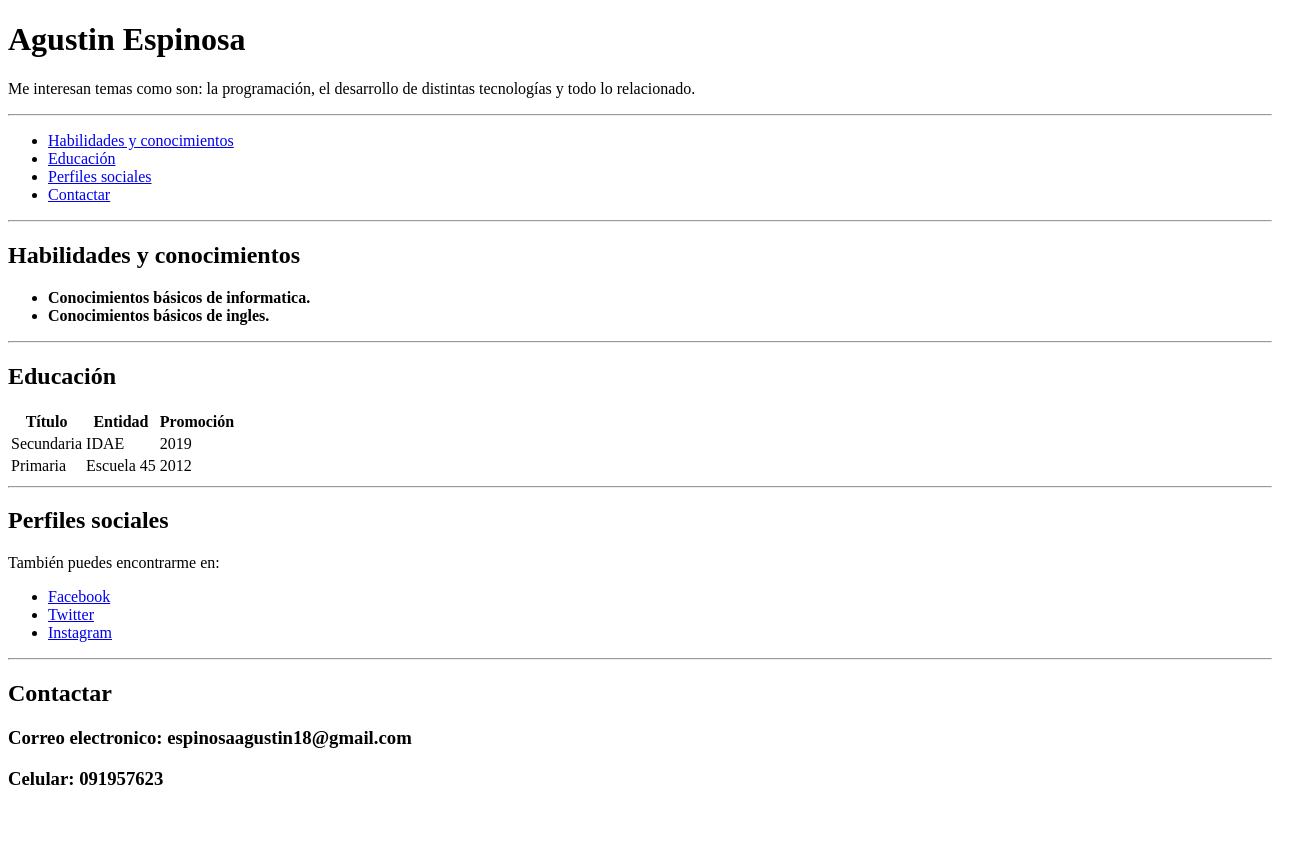
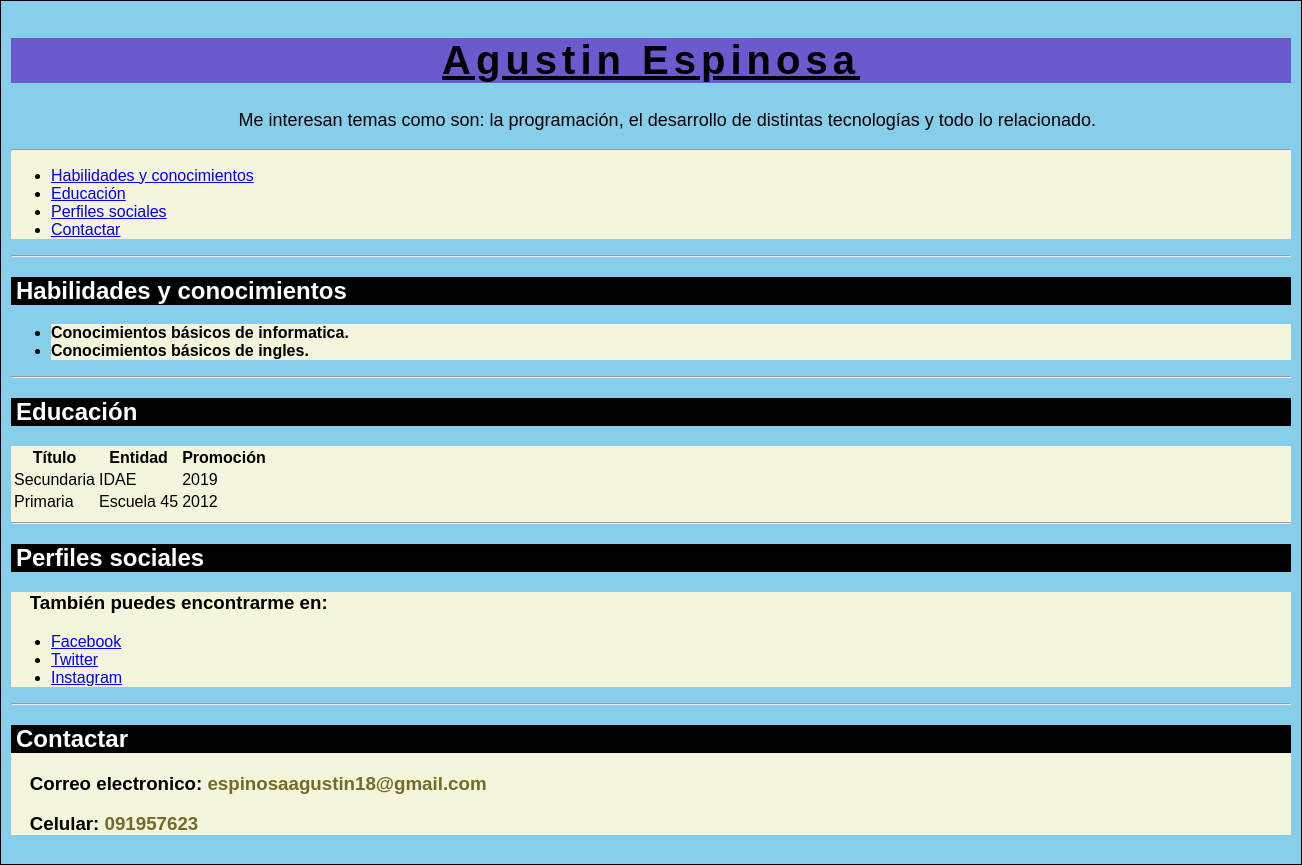
Before and after one commit to tintin-18/Curriculum-Vitae, a plain HTML site: page CV.html in a window 1280 px wide. Shown: the whole page, 1302 px wide, since content can reach past the window. Before the commit the page ends 809 px from the top, so only its background shows below. Drawn offline with Linux system fonts and the light colour scheme.

Commit message:
Actualizacion de estilo.

```diff
--- a/CV.html
+++ b/CV.html
@@ -1,27 +1,31 @@
 <!DOCTYPE html>
 <html>
     <head>
+      <meta http-equiv="Content-Type" content="text/html; charset=utf-8"></meta>
+      <link href="cv.css" rel="stylesheet" type="text/css">
     </head>
 <body>
 <h1>Agustin Espinosa</H1>
 <P>Me interesan temas como son: la programación, el desarrollo de distintas tecnologías y todo lo relacionado.</p>
-    <hr>
-        <P><ul>
+  <div>
+  <hr>
+        <ul>
             <li type="disc"><a href="#hc"> Habilidades y conocimientos </a></li>
             <li type="disc"><a href="#e"> Educación </a></li>
             <li type="disc"><a href="#ps"> Perfiles sociales </a></li>
             <li type="disc"><a href="#c"> Contactar </a></li>
-        </ul></p>
+        </ul>
+  </div>
 
 <hr>
 <h2 id="hc">Habilidades y conocimientos</h2>
-<ul>
+<ul><div>
     <li type="disc"> <strong>Conocimientos básicos de informatica.</strong> </li>
-    <li type="disc"> <strong>Conocimientos básicos de ingles.</strong> </li>
+    <li type="disc"> <strong>Conocimientos básicos de ingles.</strong> </li></div>
 </ul>
 <hr>
 <h2 id="e">Educación</h2>
-<table>
+<div><table>
     <thead>
     <tr>
       <th>Título</th>
@@ -43,16 +47,21 @@
   </tbody>
 </table>
 <hr>
+</div>
 <h2 id="ps">Perfiles sociales</h2>
-<P>También puedes encontrarme en:</P>
-<P><ul>
+<div>
+<h3>También puedes encontrarme en:</h3>
+<ul>
     <li type="disc"><a href="https://www.facebook.com/tintin.lvs/"> Facebook </a></li>
     <li type="disc"><a href="https://twitter.com/tintin__aaaa"> Twitter </a></li>
     <li type="disc"><a href="https://www.instagram.com/tintin_aaaa/"> Instagram </a></li>
-</ul></p>
+</ul>
+</div>
 </body>
 </html>
 <hr>
+<div>
 <h2 id="c">Contactar</h2>
-<h3>Correo electronico: espinosaagustin18@gmail.com</h3>
-<h3> Celular: 091957623</h3>
+<h3>Correo electronico: <datos>espinosaagustin18@gmail.com</h3></datos>
+<h3> Celular: <datos>091957623</datos></h3>
+</div>
--- /dev/null
+++ b/cv.css
@@ -0,0 +1,46 @@
+body{background-color: skyblue;
+}
+
+h1
+{
+  text-align: center;
+  font-family: sans-serif;
+  font-size: 40px;
+  letter-spacing: 5px;
+  background-color: slateblue;
+  text-decoration-line: underline ;
+}
+
+p{  text-align: center;
+    font-size: 18px;
+    font-family: Arial;
+    text-indent: 1.8em; }
+
+
+h2
+{
+  font-family: sans-serif;
+  background-color: black;
+  color: white;
+  padding-left: 5px;
+  clear: left;
+}
+body{
+    border:solid 1px;
+    padding: 10px;
+    width:100%;
+    margin: 0 auto;
+     }
+
+div{
+  font-family: sans-serif;
+  background-color: beige;
+
+}
+h3{
+  font-family: Arial;
+    text-indent: 1.0em;
+}
+datos{
+  color: rgb(114, 107, 41)
+}
```
